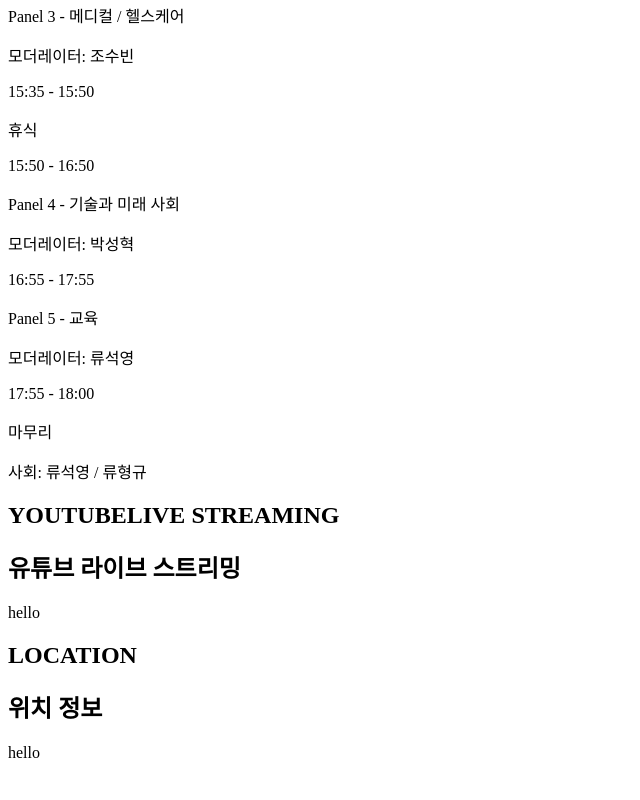
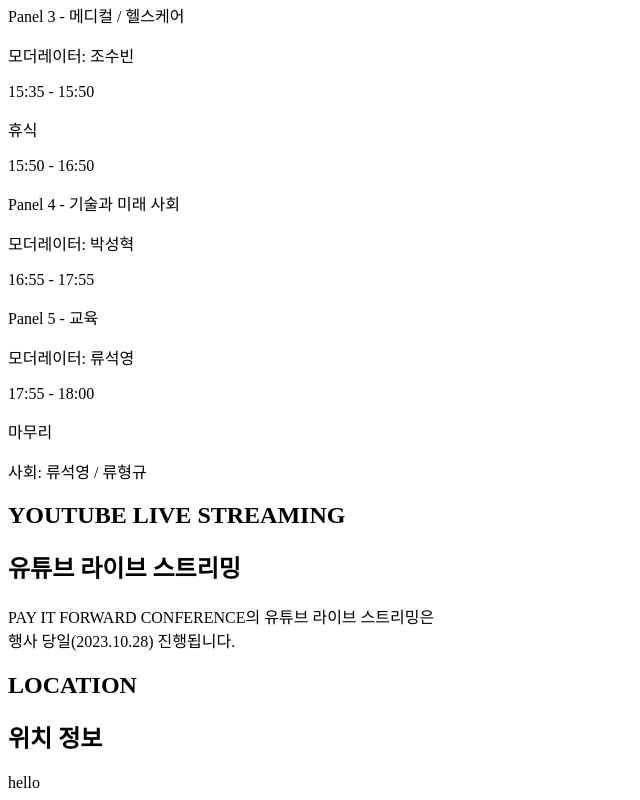
Before and after one commit to payitforwardconf-2023/payitforwardconf-2023, a React (Create React App) app: page / in a window 1280 px wide. Shown: the part 2637-3437 px from the top of the page, without its empty margins (0-640 px from the left). Before the commit the page ends 3407 px from the top, so only its background shows below. Built offline with nearby package versions, Linux system fonts and the light colour scheme; the HTML template or start-up script is replaced by a standard one.

Commit message:
implement: YouTube live streaming section

```diff
--- a/package.json
+++ b/package.json
@@ -14,6 +14,7 @@
     "react": "^18.2.0",
     "react-dom": "^18.2.0",
     "react-scripts": "5.0.1",
+    "react-youtube": "^10.1.0",
     "typescript": "^4.9.5",
     "web-vitals": "^2.1.4"
   },
--- a/src/App.tsx
+++ b/src/App.tsx
@@ -1,4 +1,6 @@
 import React, { useEffect, useState } from "react";
+import YouTube from "react-youtube";
+
 import Navigator from "./components/Navigator";
 import SectionLayout from "./components/SectionLayout";
 import Tab from "./components/Tab";
@@ -7,12 +9,20 @@
 import sessionInfo from "./data/session-info";
 import timeTable from "./data/time-table";
 
-
 export default function App() {
   const [selectedIndex, setSelectedIndex] = useState(0);
 
   const changeTab = (nextIndex: number) => {
     setSelectedIndex(nextIndex);
+  };
+
+  const isToday = (date: Date) => {
+    const today = new Date();
+    return (
+      date.getFullYear() === today.getFullYear() &&
+      date.getMonth() === today.getMonth() &&
+      date.getDate() === today.getDate()
+    );
   };
 
   return (
@@ -91,10 +101,27 @@
         </SectionLayout>
         <SectionLayout
           sectionId="live-streaming"
-          title={`YOUTUBE\LIVE STREAMING`}
+          title={`YOUTUBE\nLIVE STREAMING`}
           subtitle={`유튜브\n라이브 스트리밍`}
         >
-          hello
+          <div>
+            {isToday(new Date('2023-10-28')) ? (
+              <YouTube videoId="" opts={
+                {
+                  height: '640',
+                  width: '100%',
+                }
+              } />
+            ) : (
+              <div className="w-full h-[640px] bg-[#3A3033] flex justify-center items-center">
+                <p className="font-medium text-xl text-center text-white leading-8">
+                  PAY IT FORWARD CONFERENCE의 유튜브 라이브 스트리밍은
+                  <br />
+                  행사 당일(2023.10.28) 진행됩니다.
+                </p>
+              </div>
+            )}
+          </div>
         </SectionLayout>
         <SectionLayout
           sectionId="location"
```
Also changed, not shown: 1 other file (tests, documents, lock files or other folders).
